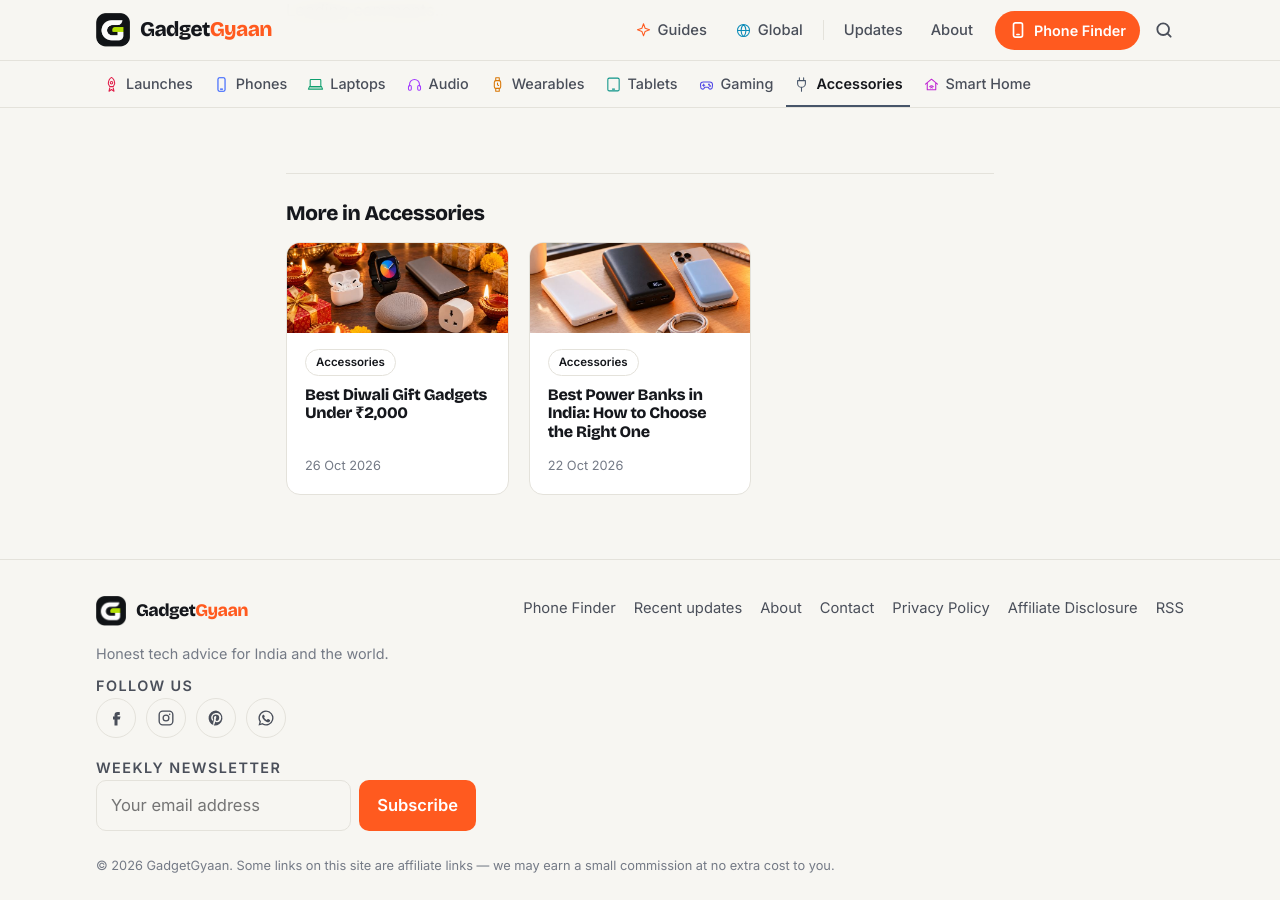
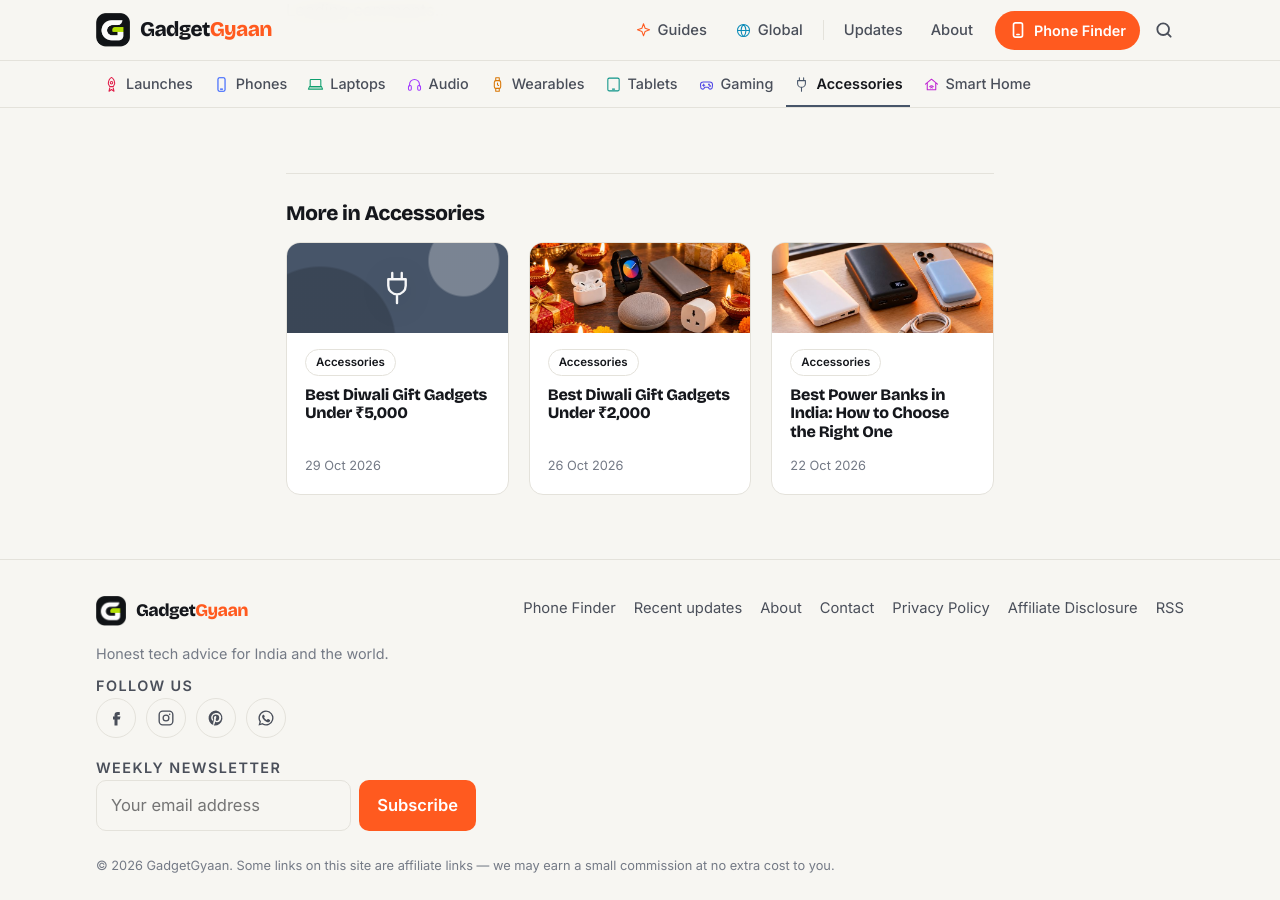
Before and after one commit to kiteksood167/kiteksood167.github.io, a Jekyll site: the page built from _posts/2026-10-20-fast-charging-explained.md, in a window 1280 px wide and 900 px high, scrolled down 5331 px. Built offline with Jekyll 4.4.1, drawn with Linux system fonts in a browser that asks for light colours; comment, search, counter and statistics services are not loaded; part of the change alters nothing that is shown.

Commit message:
New post: Best Diwali Gift Gadgets Under ₹5,000
Co-Authored-By: Claude Opus 5.5 <noreply@anthropic.com>
Claude-Session: https://claude.ai/code/session_019q2TsaYyUfQwBS5iqKAhGu

```diff
--- a/_posts/2026-10-26-best-diwali-gift-gadgets-under-2000.md
+++ b/_posts/2026-10-26-best-diwali-gift-gadgets-under-2000.md
@@ -86,7 +86,7 @@ Think about what the person already uses every day. Someone who commutes by metr
 
 Also consider the timing. Festive prices change daily, and the same product can be ₹200–300 cheaper on a different store. Check two or three sites before you buy.
 
-**Related reading:** [Best Power Banks in India: How to Choose the Right One](/best-power-banks-india/) · [Best Smartwatches Under ₹5,000 in India (October 2026)](/best-smartwatches-under-5000/) · [Diwali Gadget Buying Tips: How to Get the Best Deal Online](/diwali-gadget-buying-tips/)
+**Related reading:** [Best Diwali Gift Gadgets Under ₹5,000](/best-diwali-gift-gadgets-under-5000/) · [Best Smartwatches Under ₹5,000 in India (October 2026)](/best-smartwatches-under-5000/) · [Diwali Gadget Buying Tips: How to Get the Best Deal Online](/diwali-gadget-buying-tips/)
 
 ## The bottom line
 
--- /dev/null
+++ b/_posts/2026-10-29-best-diwali-gift-gadgets-under-5000.md
@@ -0,0 +1,108 @@
+---
+title: "Best Diwali Gift Gadgets Under ₹5,000"
+description: "Six Diwali gift gadgets under ₹5,000 in India: ANC earbuds, a GPS smartwatch, a fast power bank, a JBL speaker, an Echo Dot and a Fire TV Stick."
+date: 2026-10-29 16:00:00 +0530
+category: Accessories
+also_in: [Audio, Wearables, Smart Home]
+tags: [Diwali gifts, gift ideas, gadgets under 5000, earbuds, smartwatch, power bank, Bluetooth speaker, Echo Dot, Fire TV Stick]
+affiliate: true
+---
+
+A ₹5,000 budget opens up a better class of Diwali gift: earbuds with strong noise cancelling, a smartwatch with built-in GPS, or a smart speaker that a parent will use every day. With Diwali on 8 November and festive sales still running, here are six gadgets that are worth the money, each checked against current Indian prices.
+
+<!--more-->
+
+## Quick comparison
+
+| Gift | Price (Oct 2026) | Why it works as a gift | Best for |
+|---|---|---|---|
+| OnePlus Nord Buds 3 Pro | around ₹2,800 | Strong ANC for well under ₹3,000 | Commuters, music lovers |
+| Xiaomi Power Bank 5i 20000 67W | around ₹3,200 | Fast enough for phones, tablets and some laptops | Travellers, students |
+| Fire TV Stick 4K Select | around ₹3,500 | Turns an old TV into a 4K smart TV | Families, parents |
+| JBL Go 4 | around ₹4,000 | Tough, waterproof, pocket-size speaker | Teenagers, trips |
+| Redmi Watch 5 Lite | around ₹4,000 | AMOLED smartwatch with built-in GPS | Fitness beginners |
+| Amazon Echo Dot | around ₹4,500 | Voice-controlled music, alarms and smart home | Parents, grandparents |
+
+Prices are the lowest we found on major Indian stores in October 2026. They change quickly during festive sales, so check the final price, including bank offers, before you pay.
+
+<!-- inline image 1 -->
+
+## 1. OnePlus Nord Buds 3 Pro: best earbuds under ₹5,000
+
+At around ₹2,800 on Amazon, these are the best-value earbuds you can gift this Diwali. They offer up to **49dB adaptive noise cancelling**, 12.4mm drivers, six microphones for calls and an IP55 rating for sweat and rain.
+
+OnePlus rates them at up to 44 hours of playback with the case (20 hours with ANC on), and a 10-minute charge gives about 11 hours with ANC off. There's also a 47ms low-latency mode for gaming.
+
+**Best for:** anyone who commutes by metro, bus or train and wants to block out noise.
+
+{% include buy.html name="OnePlus Nord Buds 3 Pro" query="OnePlus Nord Buds 3 Pro" note="49dB adaptive ANC, up to 44 hours with the case" %}
+
+## 2. Xiaomi Power Bank 5i 20000 67W: the most useful gift
+
+A power bank is rarely exciting, but it is almost always used. The 5i launched in July at ₹3,499 and now sells for around ₹3,200. It can deliver up to **67W**, which fast-charges most phones and is enough for many tablets and some thin laptops.
+
+It has a built-in USB-C cable plus a USB-C and a USB-A port, and a small display that shows battery level. At 420g, it's better for a bag than a pocket.
+
+**Best for:** students, frequent travellers and anyone with a power-hungry phone. Our [power bank guide](/best-power-banks-india/) has cheaper and lighter options too.
+
+{% include buy.html name="Xiaomi Power Bank 5i 20000mAh 67W" query="Xiaomi Power Bank 5i 20000mAh 67W" note="67W output, built-in cable and display" %}
+
+## 3. Fire TV Stick 4K Select: best for parents with an older TV
+
+If someone at home still has a non-smart TV, this is a gift the whole family will use. Amazon's Fire TV Stick 4K Select sold for **₹3,499** in Amazon's festive sale. It plugs into the TV's HDMI port and adds streaming apps like Prime Video, Netflix and YouTube, with 4K HDR on supported TVs and an Alexa voice remote that's easy for older parents to use.
+
+It needs a Wi-Fi connection and a free HDMI port. If the TV isn't 4K, the cheaper Fire TV Stick HD (₹2,999 in the same sale) is enough.
+
+**Best for:** parents and grandparents who want an easy way to watch shows and devotional content.
+
+{% include buy.html name="Fire TV Stick 4K Select" query="Fire TV Stick 4K Select" note="4K HDR streaming with Alexa voice remote" %}
+
+## 4. JBL Go 4: best portable speaker
+
+The JBL Go 4 is small enough to clip to a bag, but it sounds fuller than most speakers this size. It's rated **IP67**, so it can survive dust, rain and even a quick drop into water, and it lasts about 7 hours on a charge. It costs around **₹3,999** at Croma and other stores.
+
+At 4.2W, it's for personal listening, picnics and hostel rooms, not for a big Diwali party.
+
+**Best for:** teenagers, students and anyone who travels.
+
+{% include buy.html name="JBL Go 4" query="JBL Go 4 Bluetooth speaker" note="IP67, about 7 hours of battery" %}
+
+<!-- inline image 2 -->
+
+## 5. Redmi Watch 5 Lite: best smartwatch under ₹5,000
+
+The Redmi Watch 5 Lite is our top pick in our [guide to smartwatches under ₹5,000](/best-smartwatches-under-5000/), and it makes a great gift at around **₹4,000**. It has a large 1.96-inch AMOLED display, Bluetooth calling, and **built-in GPS**, so it can track a run or walk without a phone.
+
+Xiaomi claims up to 18 days of battery in typical use, and it's rated 5ATM for water resistance. It works with both Android phones and iPhones.
+
+**Best for:** someone starting a fitness routine, or anyone who wants their first proper smartwatch.
+
+{% include buy.html name="Redmi Watch 5 Lite" query="Redmi Watch 5 Lite" note="AMOLED, built-in GPS, up to 18 days of battery" %}
+
+## 6. Amazon Echo Dot: best gift for parents
+
+A smart speaker is one of the easiest gadgets for older family members to use, because there's nothing to learn beyond speaking to it. The Echo Dot sold for **₹4,499** in Amazon's festive sale. Alexa can play bhajans and old songs, set medicine reminders and alarms, read the news, and control smart plugs and lights.
+
+It works in Hindi as well as English. It needs Wi-Fi and the Alexa app on someone's phone for the first setup.
+
+**Best for:** parents and grandparents who live alone or aren't comfortable with smartphones.
+
+{% include buy.html name="Amazon Echo Dot" query="Amazon Echo Dot smart speaker" note="Alexa in Hindi and English, music and reminders" %}
+
+> **Tip:** Set up gadgets like the Echo Dot, Fire TV Stick or smartwatch before you hand them over, especially to parents. Connecting it to Wi-Fi and the right apps first makes it a gift they can use from day one.
+
+## How to choose the right gift
+
+- **For someone who travels or commutes:** the OnePlus Nord Buds 3 Pro or the Xiaomi power bank.
+- **For parents and grandparents:** the Echo Dot or the Fire TV Stick 4K Select.
+- **For teenagers and students:** the JBL Go 4 or the Nord Buds 3 Pro.
+- **For someone getting fit:** the Redmi Watch 5 Lite.
+- **For a smaller budget:** see our [Diwali gift gadgets under ₹2,000](/best-diwali-gift-gadgets-under-2000/).
+
+Before you pay, compare the final checkout price with the price history and bank offers. Our [Diwali gadget buying tips](/diwali-gadget-buying-tips/) explain how.
+
+**Related reading:** [Best Diwali Gift Gadgets Under ₹2,000](/best-diwali-gift-gadgets-under-2000/) · [Diwali Gadget Buying Tips: How to Get the Best Deal Online](/diwali-gadget-buying-tips/) · [Best Power Banks in India: How to Choose the Right One](/best-power-banks-india/)
+
+## The bottom line
+
+The best Diwali gift under ₹5,000 is the one that fits the person's day. For most people, the **OnePlus Nord Buds 3 Pro** at around ₹2,800 is the safest pick. Choose the **Echo Dot** or **Fire TV Stick 4K Select** for parents, the **Redmi Watch 5 Lite** for someone getting fit, the **JBL Go 4** for students and travellers, and the **Xiaomi Power Bank 5i** for anyone who's always low on battery.
```
